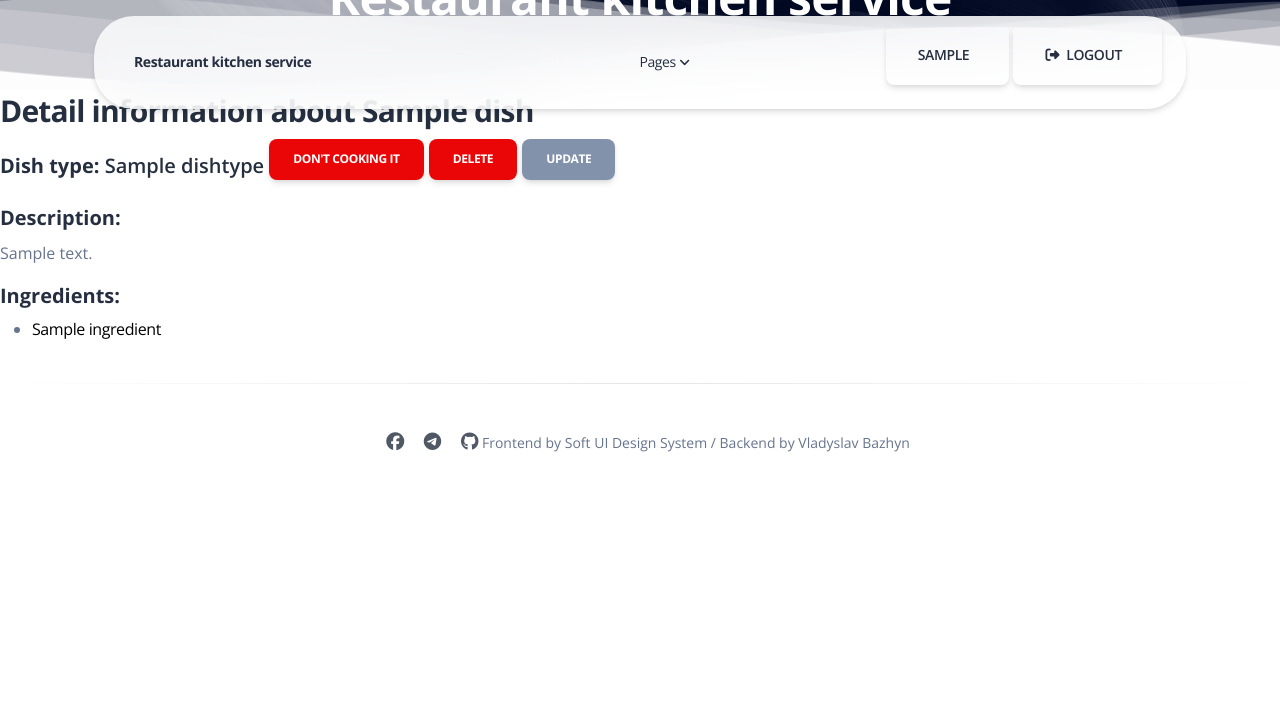
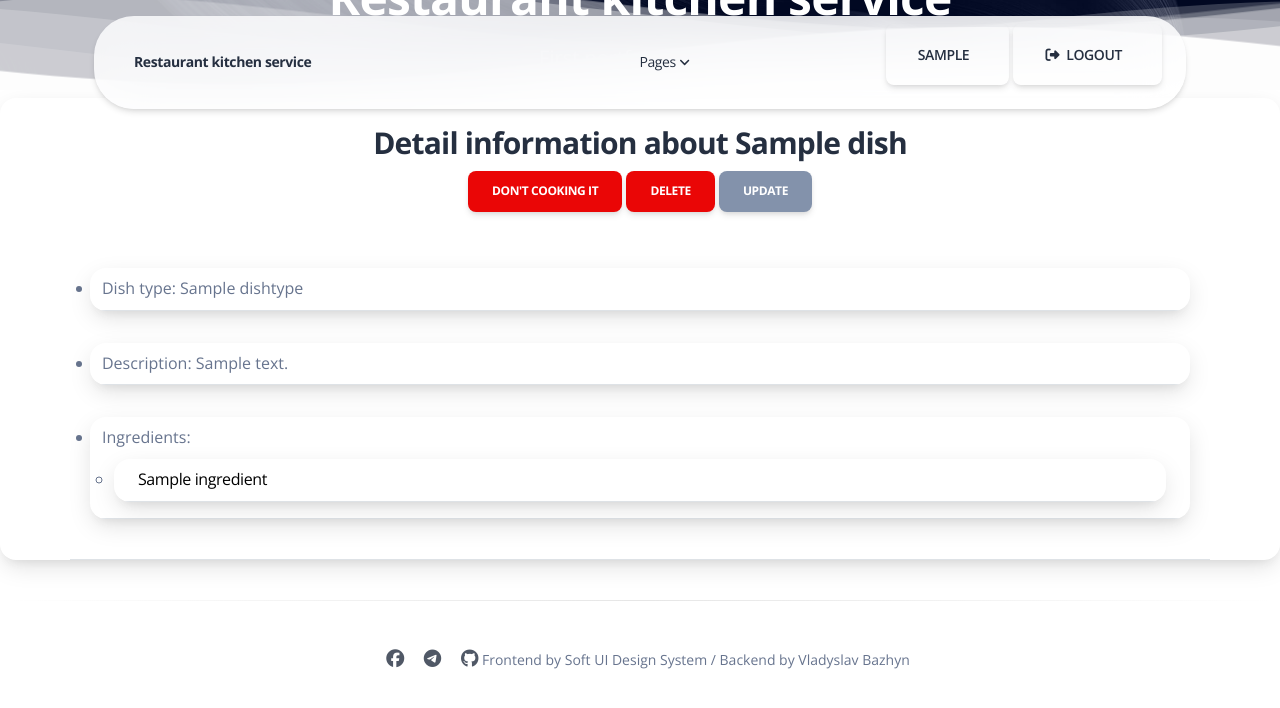
Before and after one commit to VladyslavBazhyn/restaurant_kitchen_service, a Django app: page /dish/1/ in a window 1280 px wide. Shown: the top 708 px of the page. Run offline with Django 5.2, Linux system fonts and the light colour scheme; a user stored in the database is signed in; tables that the repository leaves empty hold one stand-in row (values such as "Sample post"); some libraries are stand-ins or nearby versions.

Commit message:
Change visual performance of dish-detail page

```diff
--- a/templates/kitchen/dish_detail.html
+++ b/templates/kitchen/dish_detail.html
@@ -1,10 +1,14 @@
 {% extends "base.html" %}
 
 <body>
-
   {% block content %}
+    <div class="row mt-2">
+      <div class="col-12">
+        <div class="position-relative border-radius-xl overflow-hidden shadow-lg mb-2">
+          <div class="container border-bottom">
+            <div class="row justify-space-between py-2">
+              <section class="pt-3 pb-4 text-center" id="count-stats">
                 <h3>Detail information about {{ dish.name }}</h3>
-  <h5><strong>Dish type:</strong> {{ dish.dish_type }}
                   {% include "includes/assign.html" %}
                   <a href="{% url 'kitchen:dish-delete' pk=dish.id %}" class="btn btn-danger link-to-page float-right">
                     Delete
@@ -12,15 +16,69 @@
                   <a href="{% url 'kitchen:dish-update' pk=dish.id %}" class="btn btn-secondary link-to-page float-right">
                     Update
                   </a>
-    </h5>
-
-    <h5><strong>Description:</strong></h5>
-      <p>{{ dish.description }}</p>
-    <h5><strong>Ingredients:</strong></h5>
+              </section>
+              <ul class="table">
+                <li>
+                  <div class="row mt-2">
+                    <div class="col-12">
+                      <div class="position-relative border-radius-xl overflow-hidden shadow-lg mb-2">
+                        <div class="container border-bottom">
+                          <div class="row justify-space-between py-2">
+                            Dish type: {{ dish.dish_type }}
+                          </div>
+                        </div>
+                      </div>
+                    </div>
+                  </div>
+                </li>
+                <li>
+                  <div class="row mt-2">
+                    <div class="col-12">
+                      <div class="position-relative border-radius-xl overflow-hidden shadow-lg mb-2">
+                        <div class="container border-bottom">
+                          <div class="row justify-space-between py-2">
+                            Description: {{ dish.description }}
+                          </div>
+                        </div>
+                      </div>
+                    </div>
+                  </div>
+                </li>
+                 <li>
+                  <div class="row mt-2">
+                    <div class="col-12">
+                      <div class="position-relative border-radius-xl overflow-hidden shadow-lg mb-2">
+                        <div class="container border-bottom">
+                          <div class="row justify-space-between py-2">
+                            Ingredients:
                               <ul>
                                 {% for ingredient in dish.ingredients.all %}
-          <li><a href="{% url 'kitchen:ingredient-detail' pk=ingredient.id %}">{{ ingredient.name }}</a></li>
+                                  <li>
+                                    <div class="row mt-2">
+                                      <div class="col-12">
+                                        <div class="position-relative border-radius-xl overflow-hidden shadow-lg mb-2">
+                                          <div class="container border-bottom">
+                                            <div class="row justify-space-between py-2">
+                                              <a href="{% url 'kitchen:ingredient-detail' pk=ingredient.id %}">{{ ingredient.name }}</a>
+                                            </div>
+                                           </div>
+                                        </div>
+                                      </div>
+                                    </div>
+                                  </li>
                                 {% endfor %}
                               </ul>
+                          </div>
+                        </div>
+                      </div>
+                    </div>
+                  </div>
+                 </li>
+              </ul>
+            </div>
+          </div>
+        </div>
+      </div>
+    </div>
   {% endblock %}
 </body>
```
Lines whose indentation alone changed are shown as unchanged.
